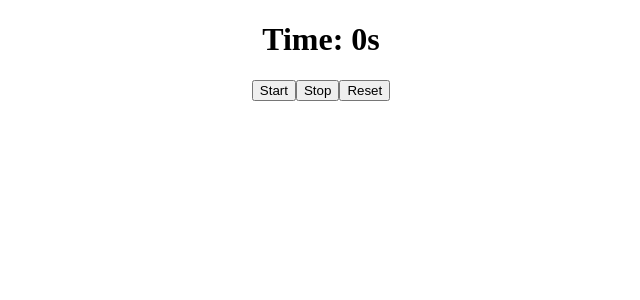
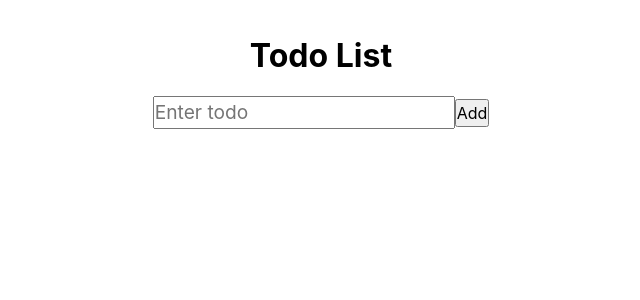
Before and after one commit to shubhamchasing/react-vite-prep, a React (Vite) app: page / in a window 1280 px wide. Shown: the top 300 px of the page, without its empty margins (319-959 px from the left). Built offline with nearby package versions, Linux system fonts and the light colour scheme.

Commit message:
feat:  add todo list

```diff
--- a/src/App.css
+++ b/src/App.css
@@ -1,12 +1,39 @@
-#root {
+/* Simple global reset for practice projects */
+*,
+*::before,
+*::after {
+  margin: 0;
+  padding: 0;
+  box-sizing: border-box;
+}
+
+html, body {
+  height: 100%;
+  font-family: Inter, system-ui, Avenir, Helvetica, Arial, sans-serif;
+  line-height: 1.5;
+}
+
+button {
+  cursor: pointer;
+}
+
+input, button, textarea, select {
+  font: inherit;
+}
+ul,li {
+  list-style-position: inside;
+}
+
+
+/* #root {
   max-width: 1280px;
   margin: 0 auto;
-  /* padding: 2rem; */
+  padding: 2rem;
   text-align: center;
 }
 body {
   margin: 0;
-}
+} */
 
 /* .logo {
   height: 6em;
--- a/src/App.jsx
+++ b/src/App.jsx
@@ -1,5 +1,6 @@
 import "./App.css";
-import Stopwatch from "./Components/Stopwatch";
+import TodoList from "./Components/Todo-List";
+// import Stopwatch from "./Components/Stopwatch";
 // import Modal from "./Components/Modal";
 // import ProgressBar from "./Components/Progress-bars";
 // import InputFocus from "./Components/Focus-input";
@@ -21,7 +22,7 @@ function App() {
   return (
     <>
       <div className="App">
-        <Stopwatch />
+        <TodoList />
       </div>
     </>
   );
--- /dev/null
+++ b/src/Components/Todo-List/index.jsx
@@ -0,0 +1,77 @@
+import { useState } from "react";
+import "./styles.css";
+
+function TodoList() {
+  const [todo, setTodo] = useState("");
+  const [todoList, setTodoList] = useState([]);
+
+  const handleOnChange = (e) => {
+    setTodo(e.target.value);
+  };
+  const handleAddTodo = () => {
+    if (todo.trim()) {
+      const value = { id: Math.random(), text: todo, completed: false };
+      setTodoList((prev) => [...prev, value]);
+      setTodo("");
+    }
+  };
+
+  const handleCheck = (e) => {
+    const id = Number(e.target.value);
+    const updatedTodoList = todoList.map((todo) =>
+      todo.id === id ? { ...todo, completed: !todo.completed } : todo
+    );
+    setTodoList(updatedTodoList);
+  };
+
+  const handleDelete = (e) => {
+    const id = Number(e.target.value);
+    setTodoList(todoList.filter((todo) => todo.id !== id));
+  };
+
+  return (
+    <div className="container">
+      <h1>Todo List</h1>
+      <label htmlFor="input">
+        <input
+          id="input"
+          type="text"
+          placeholder="Enter todo"
+          className="input-todo"
+          value={todo}
+          onChange={handleOnChange}
+        />
+        <button className="btn-add" onClick={handleAddTodo}>
+          Add
+        </button>
+      </label>
+      <ul className="todo-list">
+        {todoList.map((todo) => (
+          //   <div className="todo" key={todo.id}>
+          <li
+
+            key={todo.id}
+            style={{
+              textDecoration: todo.completed ? "line-through" : "",
+            }}
+          >
+            <input
+              type="checkbox"
+              checked={todo.completed}
+              onChange={handleCheck}
+              value={todo.id}
+            />
+
+            {todo.text}
+            <button onClickCapture={handleDelete} value={todo.id}>
+              Delete
+            </button>
+          </li>
+          //   </div>
+        ))}
+      </ul>
+    </div>
+  );
+}
+
+export default TodoList;
--- /dev/null
+++ b/src/Components/Todo-List/styles.css
@@ -0,0 +1,26 @@
+.container {
+  width: 100%;
+  padding: 2rem;
+  margin: auto;
+  display: flex;
+  flex-direction: column;
+  justify-content: center;
+  align-items: center;
+  gap: 1rem;
+}
+
+.input-todo {
+  font-size: 1.2rem;
+}
+
+.todo {
+  display: flex;
+  justify-content: center;
+  align-items: center;
+  gap: 1rem;
+}
+
+li {
+  font-size: 1.5rem;
+
+}
--- a/src/index.css
+++ b/src/index.css
@@ -1,18 +1,18 @@
-:root {
+/* :root {
   font-family: Inter, system-ui, Avenir, Helvetica, Arial, sans-serif;
   line-height: 1.5;
   font-weight: 400;
 
   color-scheme: light dark;
-  /* color: rgba(255, 255, 255, 0.87); */
-  /* background-color: #242424; */
+  color: rgba(255, 255, 255, 0.87);
+  background-color: #242424;
 
   font-synthesis: none;
   text-rendering: optimizeLegibility;
   -webkit-font-smoothing: antialiased;
   -moz-osx-font-smoothing: grayscale;
   -webkit-text-size-adjust: 100%;
-}
+} */
 /*
 a {
   font-weight: 500;
```
